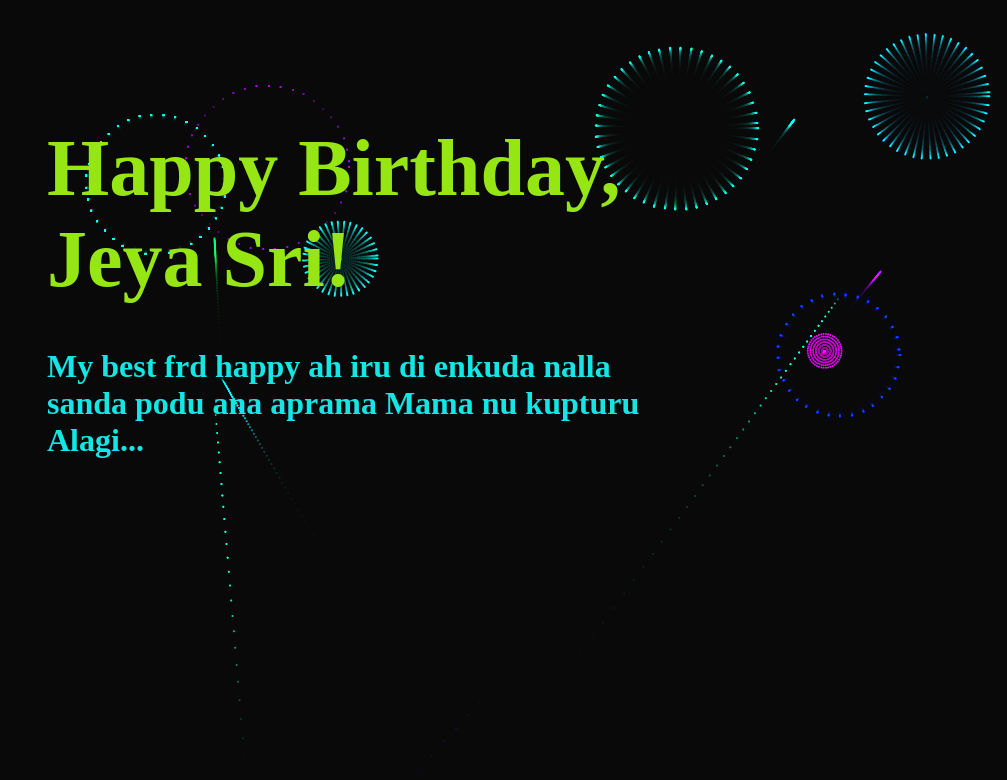
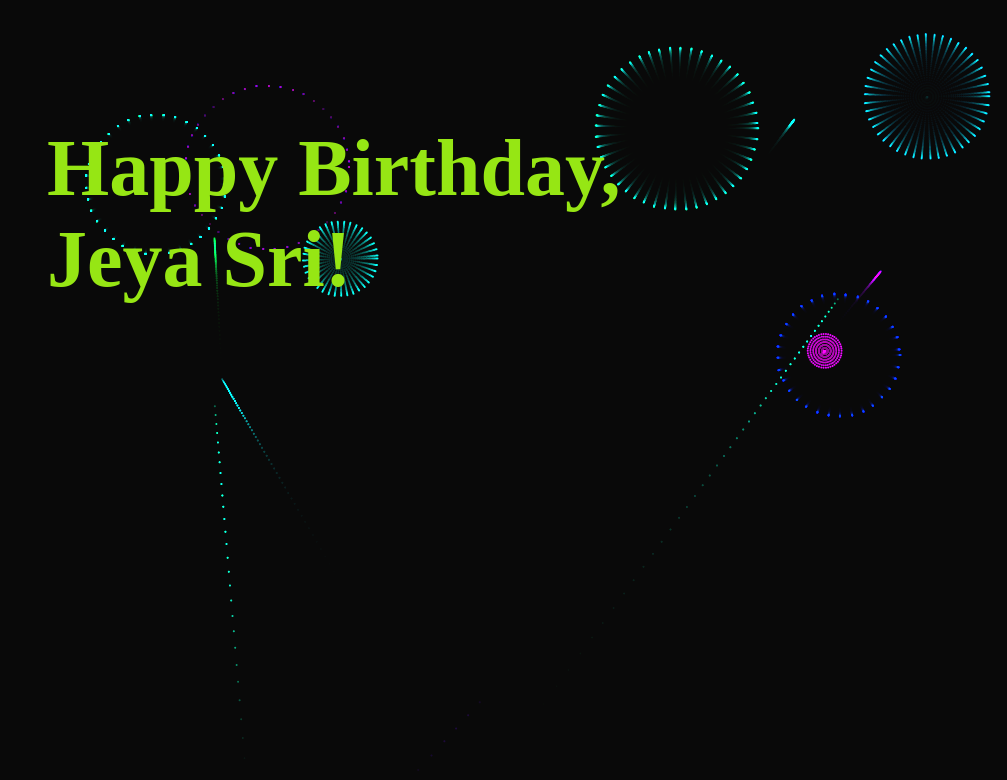
Before and after one commit to joenelso/birthday-wish, a plain HTML site: page index.html in a window 1280 px wide. Shown: the whole page, without its empty margins (273-1280 px from the left). Drawn offline with Linux system fonts and the light colour scheme.

Commit message:
Add files via upload

```diff
--- a/index.html
+++ b/index.html
@@ -57,7 +57,7 @@
 <body>
     <canvas id="birthday"></canvas>
     <h1>Happy Birthday, Jeya Sri!</h1>
-    <h4> My best frd happy ah iru di enkuda nalla sanda podu ana aprama Mama nu kupturu Alagi...</h4>
+   <!-- <h4> My best frd happy ah iru di enkuda nalla sanda podu ana aprama Mama nu kupturu Alagi...</h4>-->
 
     <script>
         // helper functions
```
